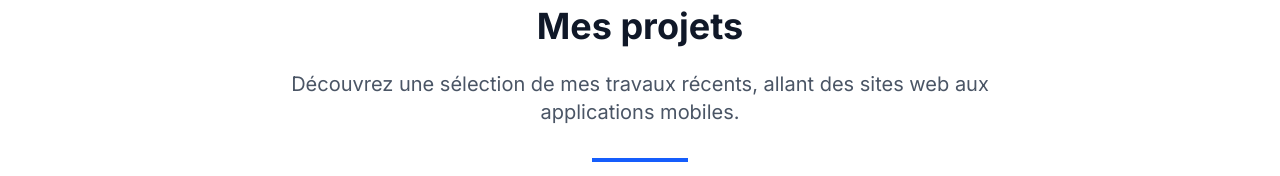
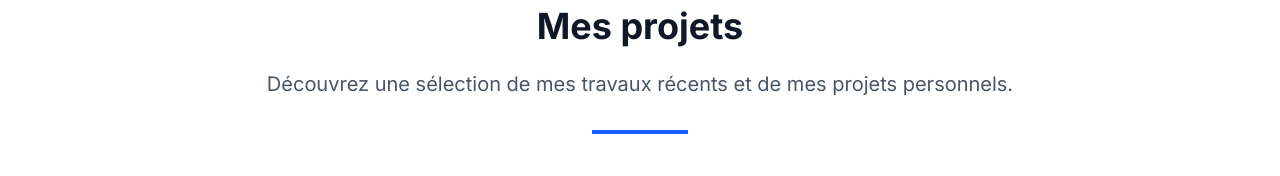
Before and after one commit to 0xAp0stl3/portfolio, a Next.js app: page /projects in a window 1280 px wide. Shown: the part 138-314 px from the top of the page. Built offline with nearby package versions, Linux system fonts and the light colour scheme.

Commit message:
changement de phrase

```diff
--- a/src/app/projects/page.tsx
+++ b/src/app/projects/page.tsx
@@ -78,7 +78,7 @@ export default function Projects() {
           <div className="text-center">
             <h1 className="text-4xl font-bold text-gray-900 dark:text-white mb-6">Mes projets</h1>
             <p className="text-xl text-gray-600 dark:text-gray-300 max-w-3xl mx-auto">
-              Découvrez une sélection de mes travaux récents, allant des sites web aux applications mobiles.
+              Découvrez une sélection de mes travaux récents et de mes projets personnels.
             </p>
             <div className="w-24 h-1 bg-blue-600 mx-auto mt-8 mb-16"></div>
           </div>
```
